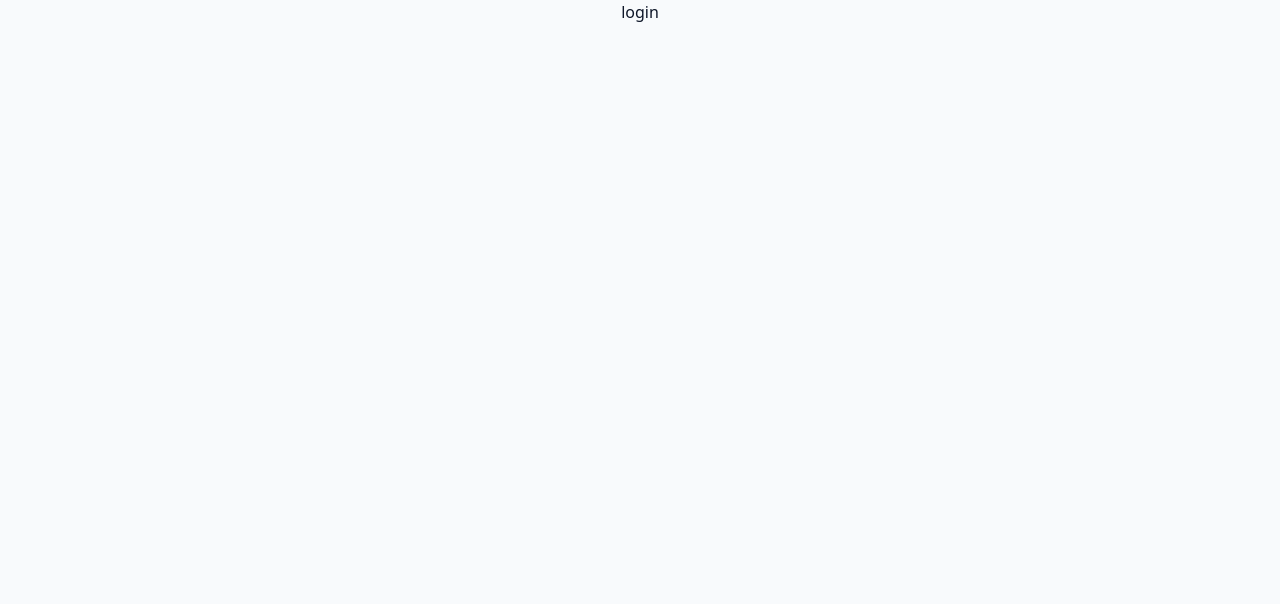
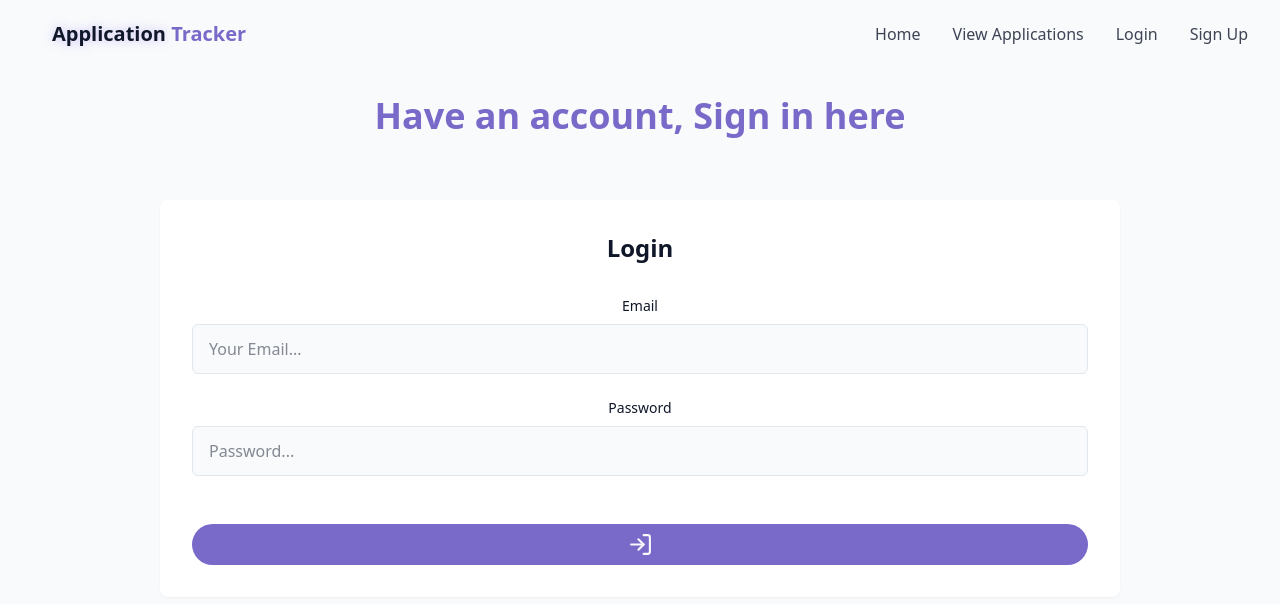
Before and after one commit to TyLou28/Application-Tracker, a React (Vite) app in the folder frontend/frontend/: page /login in a window 1280 px wide. Shown: the top 604 px of the page. Built offline with nearby package versions, Linux system fonts and the light colour scheme.

Commit message:
Login page and functionality addition

```diff
--- /dev/null
+++ b/frontend/frontend/src/components/LoginFormSection.jsx
@@ -0,0 +1,87 @@
+import { cn } from "@/lib/utils.js"
+import { LoaderPinwheel, LogIn } from "lucide-react";
+import { useState } from "react"
+
+export const LoginFormSection = () => {
+    const [isSubmitting, setIsSubmitting] = useState(false)
+    const [successMsg, setSuccessMsg] = useState(null);
+    const [error, setError] = useState(null);
+    const [formData, setFormData] = useState({
+        email: "",
+        password: "",
+    })
+
+    const loginUser = async (e) => {
+        e.preventDefault();
+        if (isSubmitting) {
+            return
+        }
+        const userData = { ...formData }
+        setIsSubmitting(true)
+        setError(null)
+        try {
+            const response = await fetch("http://localhost:8000/users/login", {
+                method: "POST",
+                headers: {
+                    "Content-Type": "application/json"
+                },
+                body: JSON.stringify(userData),
+            });
+            const data = await response.json()
+            if(!response.ok) {
+                setError(data)
+                throw new Error("Login failed", data)
+            }
+
+            localStorage.setItem("accessToken", data.tokens.access)
+            localStorage.setItem("refreshToken", data.tokens.refresh)
+            setSuccessMsg("Login Successful");
+            setFormData({
+                email: "",
+                password: "",
+            });
+            window.location.href = "/"
+        } catch (error) {
+            console.error(error)
+        } finally {
+            setIsSubmitting(false)
+        }
+
+    }
+
+    return (
+        <section className="py-24 px-4 relative bg-secondary/30">
+            <div className="container mx-auto max-w-5xl">
+                <h2 className="text-3x; md:text-4xl font-bold mb-16 text-center text-primary opacity-0 animate-fade-in-delay-1">
+                    Have an account, Sign in here
+                </h2>
+
+                <div className="bg-card opacity-0 p-8 rounded-lg shadow-xs animate-fade-in-delay-2">
+                    <h2 className="text-2xl font-semibold mb-8">Login</h2>
+
+                    <form className="space-y-6" onSubmit={loginUser}>
+                        <div>
+                            <label htmlFor="email" className="block text-sm font-medium mb-2">Email</label>
+                            <input type="email" id="email" name="email" required  value={formData.email}
+                            className="w-full px-4 py-3 rounded-md border border-input bg-background focus:outline-hidden focus:ring-2 focus:ring-primary"
+                            placeholder="Your Email..."
+                            onChange={(e) => setFormData({ ...formData, [e.target.name]: e.target.value })}/>
+                        </div>
+                        <div>
+                            <label htmlFor="password" className="block text-sm font-medium mb-2">Password</label>
+                            <input type="text" id="password" name="password" required value={formData.password}
+                            className="w-full px-4 py-3 rounded-md border border-input bg-background focus:outline-hidden focus:ring-2 focus:ring-primary"
+                            placeholder="Password..."
+                            onChange={(e) => setFormData({ ...formData, [e.target.name]: e.target.value })}/>
+                        </div>
+
+                        <button disabled={isSubmitting} type="submit" className={cn("button-one w-full flex items-center justify-center gap-2 mt-12")}>
+                            {isSubmitting ? <LoaderPinwheel /> : <LogIn size={25}/>}
+
+                        </button>
+                    </form>
+                </div>
+            </div>
+        </section>
+    )
+}
--- a/frontend/frontend/src/pages/Login.jsx
+++ b/frontend/frontend/src/pages/Login.jsx
@@ -1,7 +1,14 @@
+import { LoginFormSection } from "../components/LoginFormSection"
+import { Navbar } from "../components/Navbar"
+
 export const Login = () => {
     return (
         <div className="min-h-screen bg-background text-foreground overflow-x-hidden">
-            <h1>login</h1>
+            <Navbar />
+
+            <main>
+                <LoginFormSection />
+            </main>
         </div>
     )
 }
```
